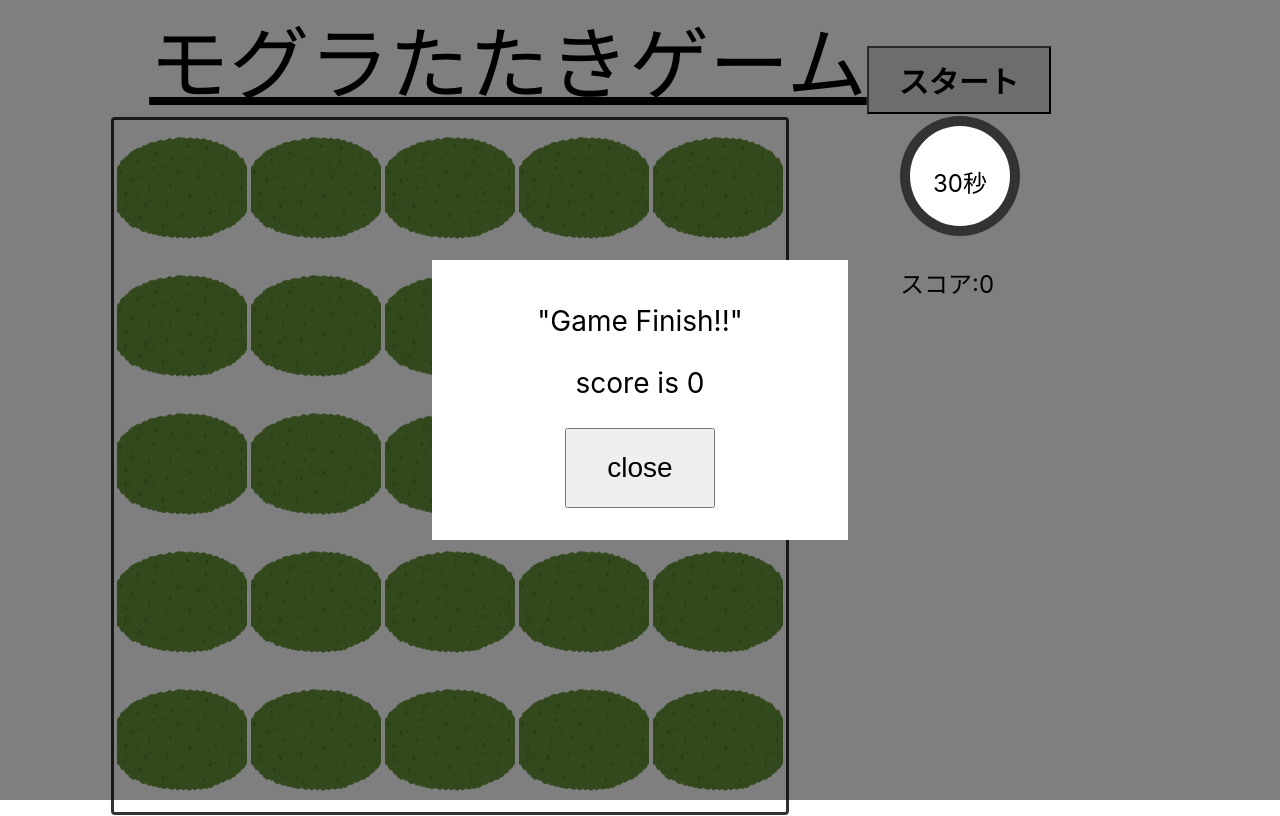
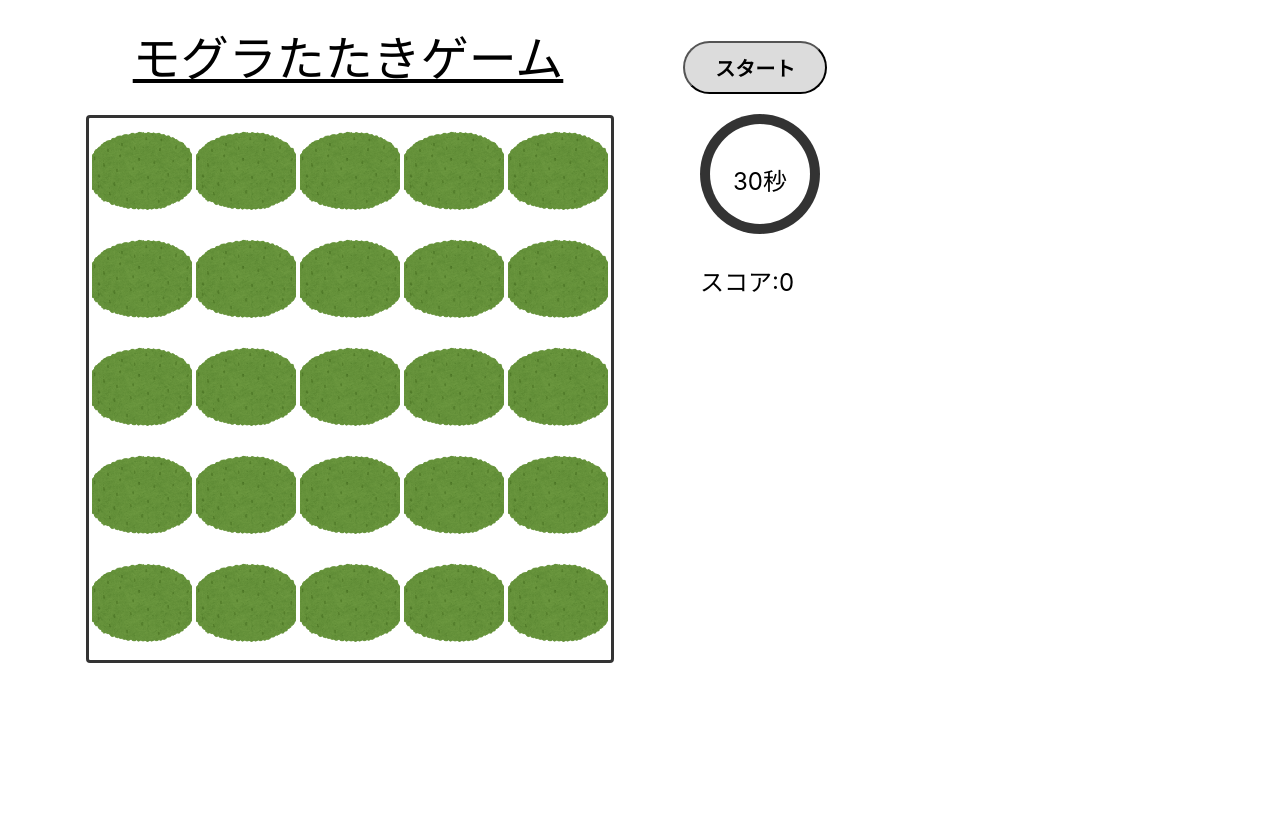
Before and after one commit to Elsammit/Moguratataki, a React (Create React App) app: page / in a window 1280 px wide. Built offline with nearby package versions, Linux system fonts and the light colour scheme.

Commit message:
レイアウト修正

```diff
--- a/src/dialog.tsx
+++ b/src/dialog.tsx
@@ -7,11 +7,6 @@ export interface Props {
 }
 
 export default class MadeDialog extends React.Component<Props> {
-
-    constructor (props:Props) {
-        super(props);
-    }
-
     OpenDialog = () => {
         this.setState({
             showDialg:true,
--- a/src/mogura.css
+++ b/src/mogura.css
@@ -3,18 +3,19 @@
     -webkit-user-drag:none;
     -khtml-user-drag:none;
     user-select: none;
-    width:1200px;
+    width:1000px;
 }
 
 .title{
-    margin: 50px auto;
+    margin: 20px 80px;
     text-align: center;
-    font-size: 80px;
+    width:800px;
+    font-size: 48px;
 }
 
 img{
-    width: 130px;
-    height: 130px;
+    width: 100px;
+    height: 100px;
 }
 
 .mapArea{
@@ -36,15 +37,12 @@ table{
 }
 
 .StButton{
-    font-size: 30px;
+    margin-left: 120px;
+    font-size: 20px;
     font-weight: bold;
     padding:10px 30px;
+    border-radius: 30px;
     background-color:gainsboro;
-    /*
-    color:#fff;
-    border-style: none;
-    background-color: #24d;
-    */
 }
 
 .StButton:hover{
--- a/src/mogura.tsx
+++ b/src/mogura.tsx
@@ -14,21 +14,22 @@ export interface Props {
     result?:number;
     popupstate?:boolean;
 }
+const TIMER:number = 30;
 
 export default class Mogratataki extends Component<Props,
     {location: string, StartFlg: boolean, timer: number, result: number, popupstate: boolean}>  {
 
+    intervalId: NodeJS.Timer | null;
 
-    intervalId: NodeJS.Timer | null;
 
     constructor (props:Props) {
         super(props);
         this.state = {
             'location':"Mas1",
             'StartFlg':false,
-            'timer':30,
+            'timer':TIMER,
             'result':0,
-            'popupstate':true,
+            'popupstate':false,
         };
         this.intervalId = null;
     }
@@ -40,41 +41,37 @@ export default class Mogratataki extends Component<Props,
             const {location} = this.state;
 
             if(location === id){
-                var img = document.getElementById(id) as HTMLImageElement;
+                let img = document.getElementById(id) as HTMLImageElement;
                 img.src = hit;
                 this.setState({result:this.state.result+1});
             }
             setTimeout(
                 function () {
                   element.style.cursor = "url("+ hammer + "),auto";
-                },
-                100
-              );
+                }, 100);
         }
-
     }
 
     rand_MoguraUp = () =>{
         const {location} = this.state;
 
-        var img:HTMLImageElement = document.getElementById(location) as HTMLImageElement;
+        let img:HTMLImageElement = document.getElementById(location) as HTMLImageElement;
         img.src = shibafu;
 
-        var a = Math.floor( Math.random() * 25)+1 ;
+        let a:Number = Number(Math.floor( Math.random() * 25))+1 ;
 
         const IdNum = "Mas" + a;
         this.setState({
             location:IdNum
         })
 
-        var Next_img:HTMLImageElement= document.getElementById(IdNum) as HTMLImageElement;
+        let Next_img = document.getElementById(IdNum) as HTMLImageElement;
         Next_img.src = mogura;
     }
 
     ClickStart = () =>{
         const {StartFlg} = this.state;
-        var Flg = StartFlg;
-        console.log("click Start StartFlg:" + StartFlg + "Flg:" + Flg);
+        let Flg:boolean = StartFlg;
         if(StartFlg === false){
             this.intervalId = setInterval(()=>{
                 this.rand_MoguraUp();
@@ -83,54 +80,48 @@ export default class Mogratataki extends Component<Props,
             let buf  = document.getElementById("StButton");
             buf?.setAttribute("disabled", "disabled");
 
-            let timeCircle = document.getElementById("circle") as HTMLElement;
-            timeCircle.className = "circle-start";
+            let timeCircle:HTMLElement | null = document.getElementById("circle");
+            if(timeCircle != null){ timeCircle.className = "circle-start"; }
 
             setTimeout(()=>{
                 this.finish_mogura();
-            },31000);
+            },30010);
             Flg = true;
         }
-        this.setState({
-            StartFlg:Flg
-        });
+        this.setState({StartFlg:Flg});
     }
 
     finish_mogura = () =>{
         if(this.intervalId){
             clearInterval(this.intervalId);
         }
-        let buf = document.getElementById("StButton");
-
+        let buf: HTMLElement | null = document.getElementById("StButton");
         buf?.removeAttribute("disabled");
 
         this.intervalId = null;
         this.setState({StartFlg:false});
         this.setState({popupstate:true});
-        this.setState({timer:30});
+        this.setState({timer:TIMER});
     }
 
     MakeMap = () =>{
-        var List = [];
-        for(var i=1;i<=5;i++){
-            var buf = [];
-            for(var j=1;j<=5;j++){
-                var num = j + (i-1)*5;
-                var str = "Mas"+num;
+        let List = [];
+        for(let i=1;i<=5;i++){
+            let buf = [];
+            for(let j:number = 1;j<=5;j++){
+                let num:number = j + (i-1)*5;
+                let str:string = "Mas"+num;
                 // 列追加
                 buf.push(
                     <td><img id={str} src={shibafu} alt="green" onClick={this.onClick.bind(this,str)} /></td>
                 );
 
-                let element = document.getElementById(str);
-                if(element){
+                let element: HTMLElement | null = document.getElementById(str);
+                if(element != null){
                     element.ondragstart = function (){
-                        console.log("ドラッグ操作を開始した");
                         return false;
                     };
                 }
-
-
             }
             // 行追加
             List.push(<tr>{buf}</tr>);
@@ -147,7 +138,7 @@ export default class Mogratataki extends Component<Props,
         const {popupstate} = this.state;
         const{result} = this.state;
         let Msg:string = "score is " + result;
-        if(popupstate == true){
+        if(popupstate === true){
             return <MadeDialog closeState={this.updateState.bind(this)} showMsg = {Msg}></MadeDialog>
         }else{
             return <p></p>
@@ -155,13 +146,11 @@ export default class Mogratataki extends Component<Props,
     }
 
     render() {
-        return (<div className="divCenter">
-            <div>
-                <label className="title">
-                    <u>モグラたたきゲーム</u>
-                </label>
+        return (
+        <div className="divCenter">
+            <div className="title">
+                <u>モグラたたきゲーム</u>
                 <input type="button" id="StButton"　className="StButton" value="スタート" onClick={this.ClickStart}></input>
-                <label id="timer"></label>
             </div>
             {this.OpenDialog()}
             <div className="mapArea">
@@ -181,8 +170,6 @@ export default class Mogratataki extends Component<Props,
                     スコア:{this.state.result}
                 </div>
             </div>
-
-        </div>
-        );
+        </div>);
     }
-  }
+}
```
Also changed, not shown: src/image/hammer.png.
